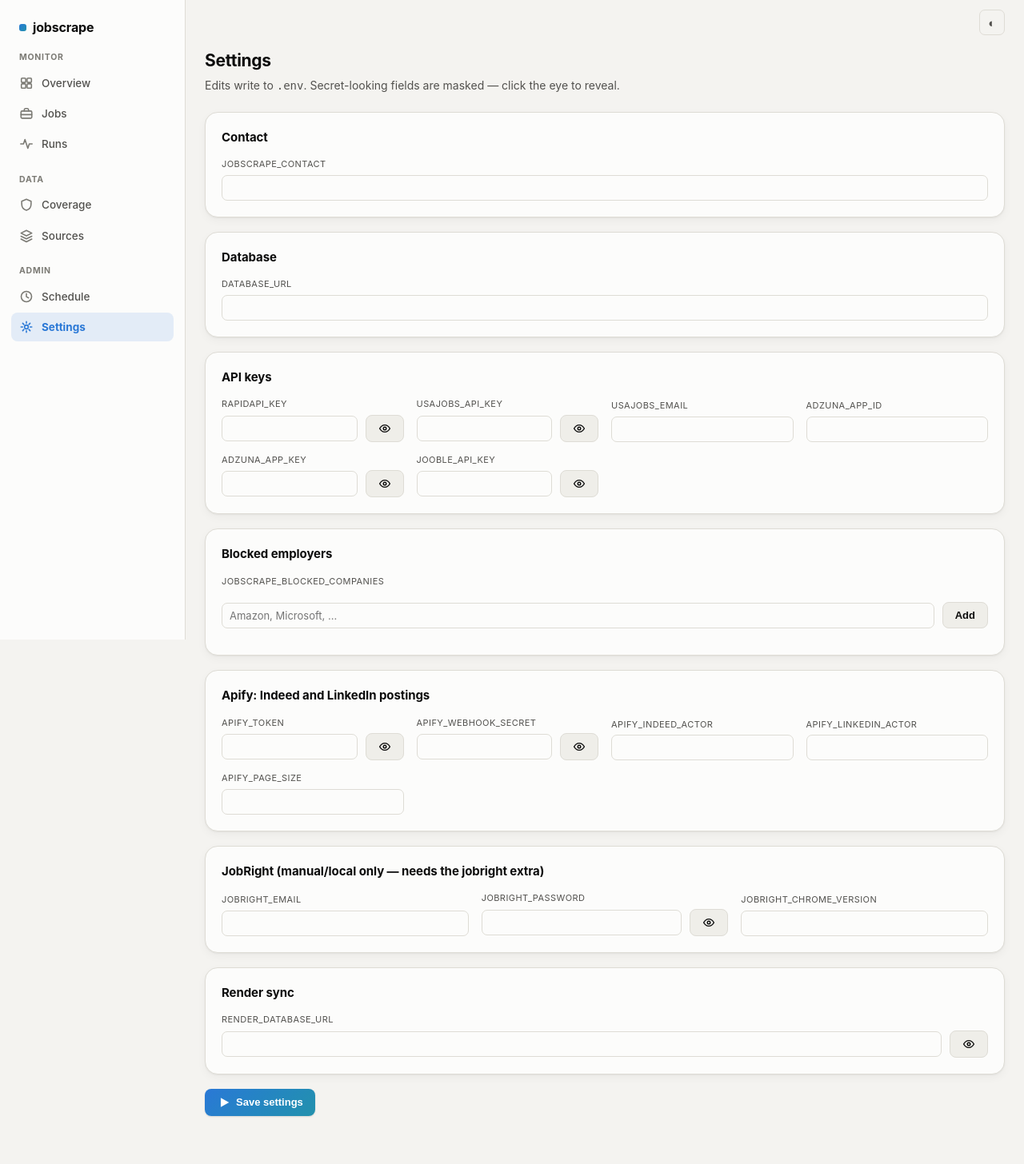
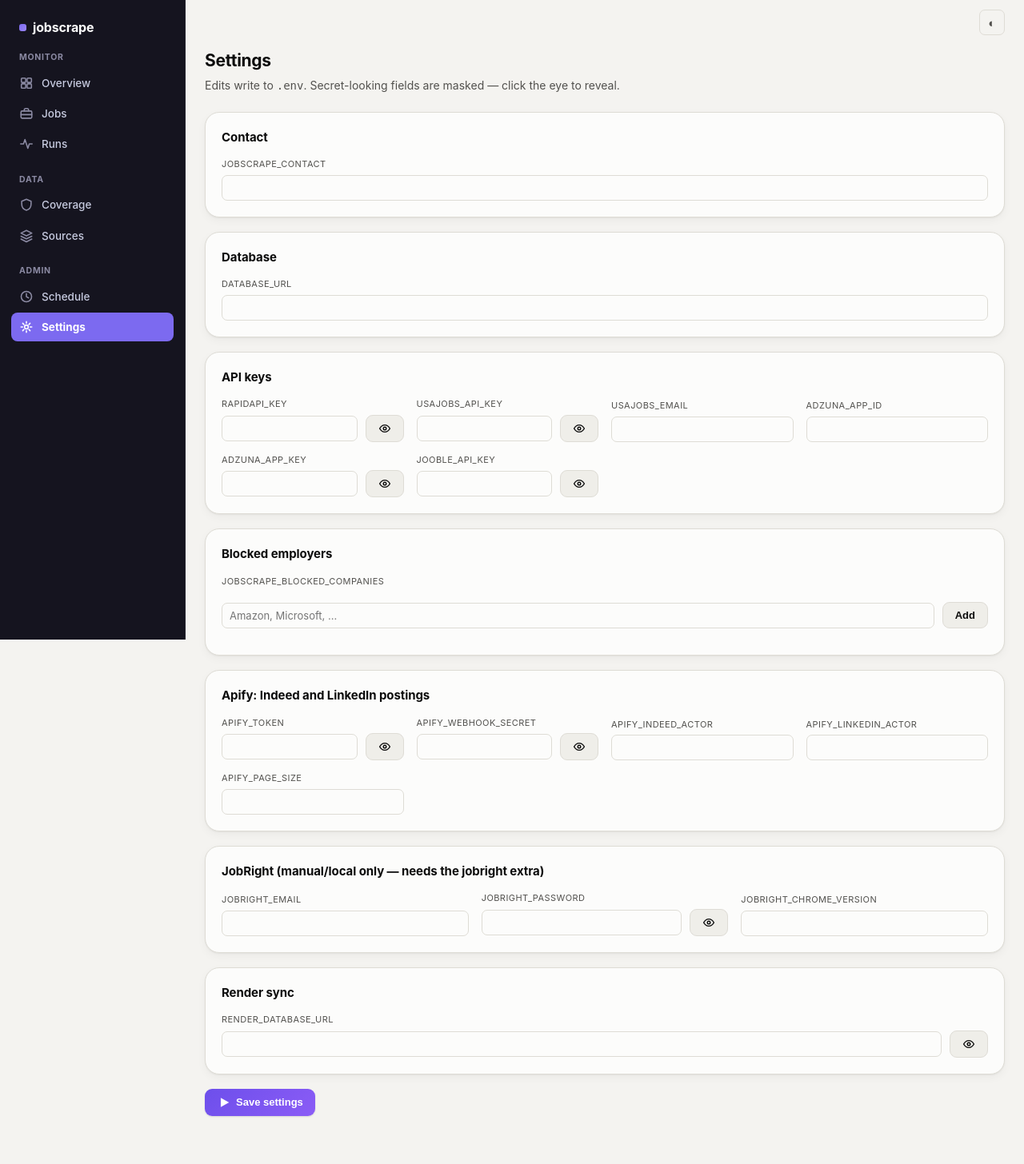
Before and after one commit to jheros/JobScrape, a FastAPI app: page /settings in a window 1280 px wide. Shown: the whole page at 80% size. Run offline with FastAPI, Linux system fonts and the light colour scheme; parts of the project's set-up code (start-up, migrations or seed data) failed here and were passed over; some libraries are stand-ins or nearby versions.

Commit message:
Restyle the dashboard: indigo/violet accent, fixed dark sidebar, pastel tags
Reference: a set of screenshots from an unrelated SaaS product (dark
navy sidebar with a solid-purple active nav pill, light content area,
filled pastel badges) provided as a style target. Ported the pattern
into app.css only -- no template changes needed, every page inherits
this from the shared design tokens.

New --accent/--accent-2 tokens (indigo-violet) take over every UI-chrome
role --series-1 was previously double-booked for: buttons, active nav,
focus rings, links, the coverage progress bar, .tag.accent/.tag.level.
The actual chart/data --series-1..4 palette is untouched on purpose --
it's separately CVD-validated and reused nowhere near the new accent, so
a purple button next to a blue chart line never reads as "same series".

Sidebar gets its own fixed-dark token set (--sidebar-bg/text/active-bg/
...) that does NOT follow the light/dark toggle, matching the reference:
a persistent dark identity regardless of which theme the main content is
in. New accent contrast checked directly (not the categorical CVD
validator, since it's a single UI color, not a chart palette): white-on-
accent 5.29:1 light / 4.06:1 dark, accent-on-surface 5.15:1 / 4.29:1,
sidebar text 11.3:1 / 5.4:1 muted 5.4:1.

.tag.* color variants (good/warn/critical/accent/level) gain the same
pastel color-mix(...12%...) background fill .pill.ok/.failed/... already
had -- previously tags only tinted text+border, leaving a flat grey fill
that read as far more muted than the reference's filled badges.

Verified live across every page (Overview, Jobs, Runs, Schedule,
Settings, Coverage, Sources) in both themes plus the mobile drawer.
Pure CSS change -- full test suite unaffected, 2869 passed.

Co-Authored-By: Claude Sonnet 5 <noreply@anthropic.com>

```diff
--- a/jobscrape/dashboard/static/app.css
+++ b/jobscrape/dashboard/static/app.css
@@ -25,17 +28,31 @@
   --warning:  #fab219;
   --critical: #d03b3b;
 
+  /* Brand/UI-chrome accent — buttons, links, focus rings, the active nav
+     pill. Indigo-violet, deliberately distinct from the chart series hues
+     above so a purple button next to a blue chart line never reads as
+     "same series". White-on-it and text-on-surface both checked >= 4.5:1. */
+  --accent:   #6d4feb;
+  --accent-2: #8b5cf6;
+
   --radius: 10px;
-  --radius-lg: 16px;
+  --radius-lg: 18px;
   --shadow: 0 1px 2px rgba(0,0,0,.05), 0 4px 12px rgba(0,0,0,.04);
   --shadow-lg: 0 2px 6px rgba(0,0,0,.06), 0 12px 28px rgba(0,0,0,.08);
   --sidebar-w: 232px;
-  /* Decorative only — combines two already-validated categorical anchors
-     (blue -> teal), so it carries no data-identity meaning and needs no
-     separate colourblind validation pass. Resolves against whichever
-     --series-1/--series-3 are active, so it re-tunes itself in dark mode
-     for free. */
-  --brand-gradient: linear-gradient(135deg, var(--series-1), color-mix(in srgb, var(--series-1) 55%, var(--series-3)));
+  /* The sidebar is deliberately dark in BOTH themes (a fixed identity, like
+     the rest of the app's chrome) -- only the main content area follows
+     the light/dark toggle. Values here never change with the toggle. */
+  --sidebar-bg:          #15141f;
+  --sidebar-border:      rgba(255,255,255,.07);
+  --sidebar-text:        #c7cbe0;
+  --sidebar-text-muted:  #8b8aa3;
+  --sidebar-hover-bg:    rgba(255,255,255,.06);
+  --sidebar-active-bg:   #7c6af0;
+  --sidebar-active-text: #ffffff;
+  --sidebar-brand-gradient: linear-gradient(135deg, #7c6af0, #9b87f5);
+
+  --brand-gradient: linear-gradient(135deg, var(--accent), var(--accent-2));
 }
 
 @media (prefers-color-scheme: dark) {
@@ -88,40 +111,42 @@ body {
 
 .shell { display: flex; min-height: 100vh; }
 
+/* Fixed dark identity in both themes -- see the --sidebar-* tokens' own
+   comment in :root for why this doesn't follow the light/dark toggle. */
 .sidebar {
   width: var(--sidebar-w); flex: 0 0 var(--sidebar-w);
-  background: var(--surface-1); border-right: 1px solid var(--border);
+  background: var(--sidebar-bg); border-right: 1px solid var(--sidebar-border);
   display: flex; flex-direction: column; gap: 4px;
   padding: 18px 14px; position: sticky; top: 0; height: 100vh; overflow-y: auto;
   z-index: 30;
 }
 .sidebar .brand {
-  font-weight: 700; letter-spacing: -.01em; color: var(--text-primary);
+  font-weight: 700; letter-spacing: -.01em; color: #ffffff;
   text-decoration: none; font-size: 16px; padding: 4px 10px 14px;
   display: flex; align-items: center; gap: 8px;
 }
 .sidebar .brand::before {
   content: ""; width: 9px; height: 9px; border-radius: 3px;
-  background: var(--brand-gradient); display: inline-block;
+  background: var(--sidebar-brand-gradient); display: inline-block;
 }
 .sidebar nav { display: flex; flex-direction: column; gap: 18px; flex: 1; }
 .nav-group { display: flex; flex-direction: column; gap: 2px; }
 .nav-label {
   font-size: 10.5px; font-weight: 650; text-transform: uppercase; letter-spacing: .07em;
-  color: var(--text-muted); padding: 0 10px 4px;
+  color: var(--sidebar-text-muted); padding: 0 10px 4px;
 }
 .sidebar nav a {
   display: flex; align-items: center; gap: 10px;
   padding: 8px 10px; border-radius: 8px; text-decoration: none;
-  color: var(--text-secondary); font-weight: 550; font-size: 13.5px;
+  color: var(--sidebar-text); font-weight: 550; font-size: 13.5px;
 }
-.sidebar nav a .icon { color: var(--text-muted); flex: 0 0 auto; }
-.sidebar nav a:hover { background: var(--surface-2); color: var(--text-primary); }
+.sidebar nav a .icon { color: var(--sidebar-text-muted); flex: 0 0 auto; }
+.sidebar nav a:hover { background: var(--sidebar-hover-bg); color: #ffffff; }
 .sidebar nav a.on {
-  background: color-mix(in srgb, var(--series-1) 12%, var(--surface-1));
-  color: var(--series-1); font-weight: 650;
+  background: var(--sidebar-active-bg);
+  color: var(--sidebar-active-text); font-weight: 650;
 }
-.sidebar nav a.on .icon { color: var(--series-1); }
+.sidebar nav a.on .icon { color: var(--sidebar-active-text); }
 
 .sidebar-close, .menu-toggle { display: none; }
 
@@ -226,7 +251,7 @@ td.num, th.num { text-align: right; font-variant-numeric: tabular-nums; }
 .btn {
   display: inline-flex; align-items: center; gap: 6px;
   background: var(--brand-gradient); color: #fff; border: none;
-  padding: 8px 15px; border-radius: 8px; font-size: 13px; font-weight: 600;
+  padding: 8px 15px; border-radius: 9px; font-size: 13px; font-weight: 600;
   cursor: pointer; text-decoration: none; box-shadow: 0 1px 2px rgba(0,0,0,.12);
   transition: filter .12s ease, box-shadow .12s ease, transform .12s ease;
 }
```
Also changed, not shown: other parts of jobscrape/dashboard/static/app.css (+32 -15 lines).
